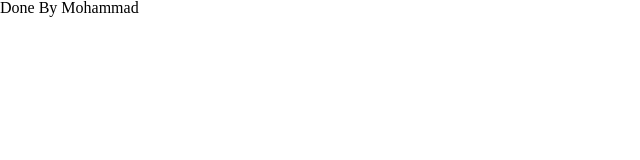
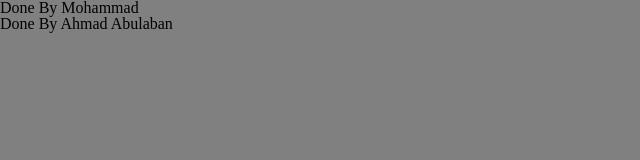
Before and after one commit to SAD-co-Software-Application-Development/mc-exercise, a plain HTML site: page index.html in a window 1280 px wide. Shown: the whole page, without its empty margins (0-640 px from the left). Drawn offline with Linux system fonts and the light colour scheme.

Commit message:
add nav and css

```diff
--- a/CSS/style.css
+++ b/CSS/style.css
@@ -0,0 +1,4 @@
+*{
+    width: 960;
+    background-color: gray;
+}
--- a/index.html
+++ b/index.html
@@ -18,7 +18,9 @@
     </header>
 
     <main>
-
+        <nav>
+            <h1>Done By Ahmad Abulaban</h1>
+        </nav>
     </main>
 
     <footer>
```
Also changed, not shown: 1 other file.
